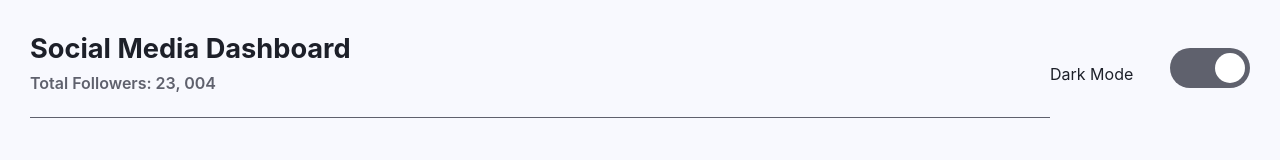
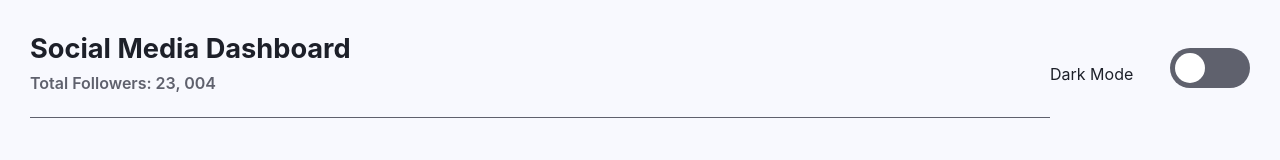
Before and after one commit to robpalacios1/social-media-dashboard, a React (Create React App) app: page / in a window 1280 px wide. Shown: the top 160 px of the page. Built offline with nearby package versions, Linux system fonts and the light colour scheme.

Commit message:
change styles.css

```diff
--- a/src/Switch.css
+++ b/src/Switch.css
@@ -9,7 +9,7 @@
 }
 
 .checkbox:checked ~ .switch:before{
-    transform: translateX(0);
+    transform: translateX(40px);
 }
 
 .switch {
@@ -32,7 +32,7 @@
     height: 30px;
     background: var(--switchSpinner);
     border-radius: 50%;
-    transform: translateX(40px);
+    transform: translateX(0);
     transition: .3s;
     will-change: transform;
 }
```
